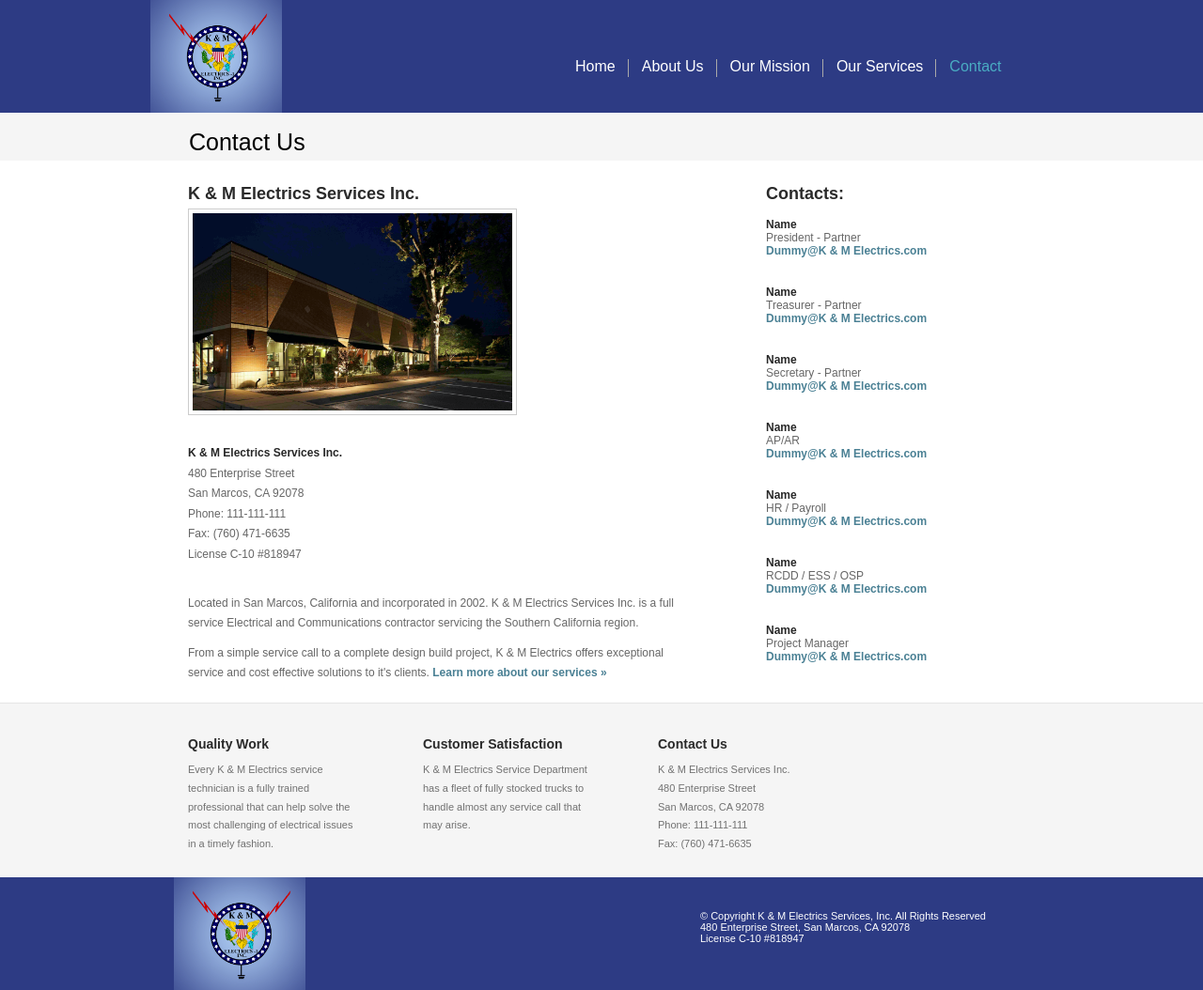
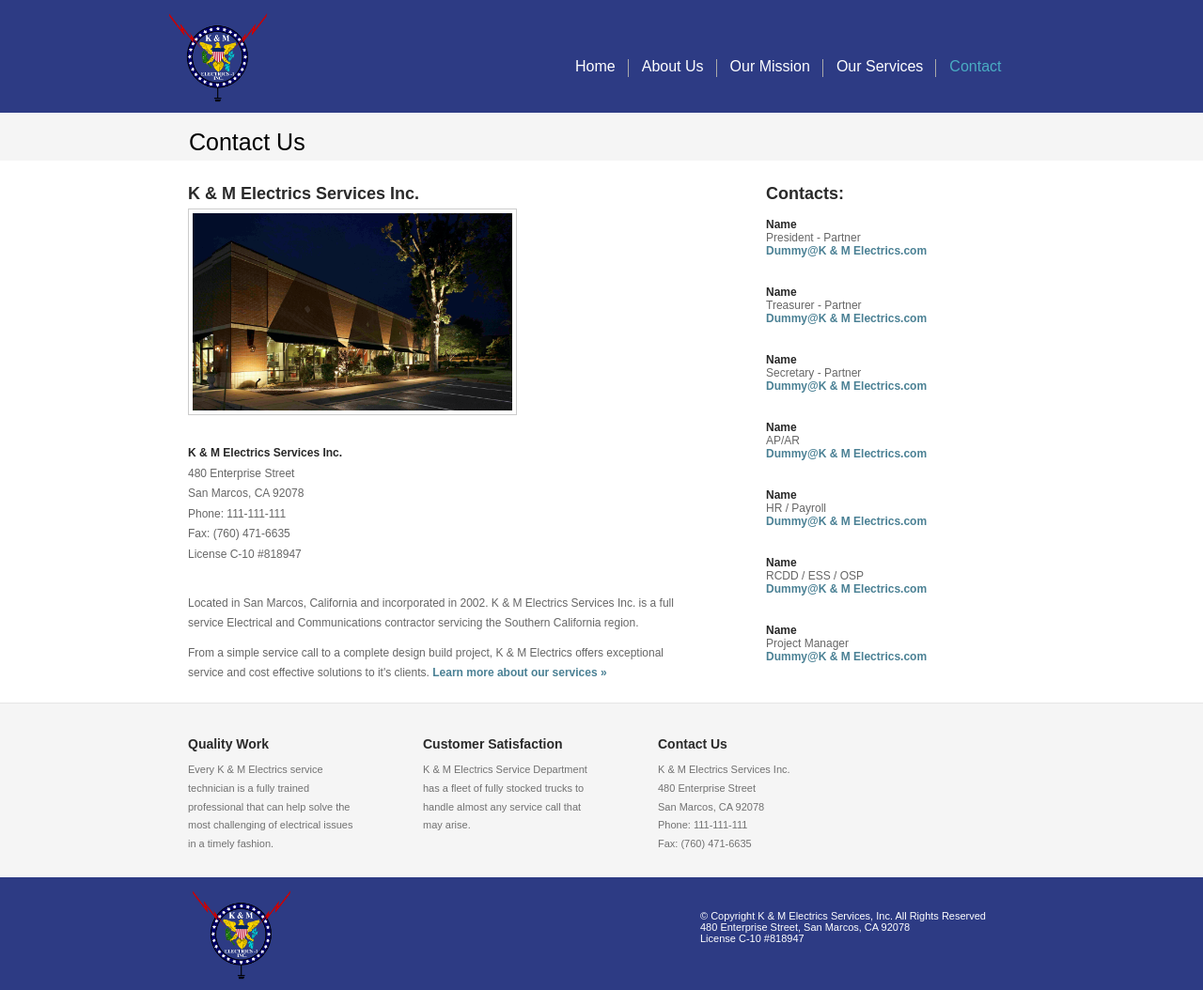
Before and after one commit to waseemusman/K-M-Electrics, a plain HTML site: page K&M/K&M/contactus.html in a window 1280 px wide. Shown: the whole page at 94% size. Drawn offline with nearby package versions, Linux system fonts and the light colour scheme.

Commit message:
K&M Electrics

```diff
--- a/K&M/K&M/contactus.html
+++ b/K&M/K&M/contactus.html
@@ -76,7 +76,7 @@ $(document).ready(function() {
 <div class="main">
   <div class="blok_header">
     <div class="header">
-    <a href="index.html"><img class="pull-left" src="images/source logo lightened.png" alt="picture" width="140" height="120" border="0" /></a>
+    <a href="index.html"><img class="pull-left" src="images/logo.png" alt="picture" width="140" height="120" border="0" /></a>
       <div class="menu">
 				<ul>
           <li><a href="index.html"><span>Home</span></a></li>
@@ -212,7 +212,7 @@ Fax: (760) 471-6635</p>
   <div class="clr"></div>
 </div>
 <div class="footer">
-  <div class="footer_resize"><a href="index.html"><img class="pull-left" src="images/source logo lightened.png" alt="picture" width="140" height="120" border="0" /></a>
+  <div class="footer_resize"><a href="index.html"><img class="pull-left" src="images/logo.png" alt="picture" width="140" height="120" border="0" /></a>
     <p class="leftt">© Copyright K & M Electrics Services, Inc. All Rights Reserved<br />
       480 Enterprise Street, San Marcos, CA 92078<br />
 		License C-10  #818947 </p>
```
Also changed, not shown: K&M/K&M/aboutus.html (+2 -2 lines), K&M/K&M/index.html (+5 -3 lines), K&M/K&M/ourmission.html (+2 -2 lines), K&M/K&M/ourservices.html (+2 -2 lines), K&M/K&M/images/logo.png (added).
